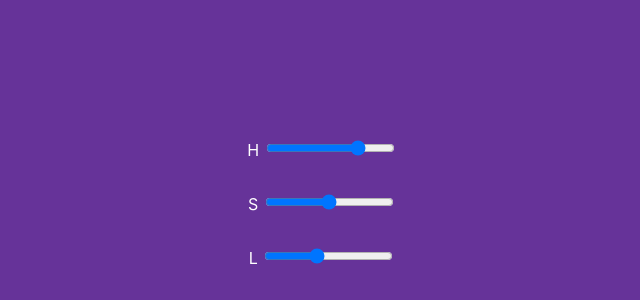
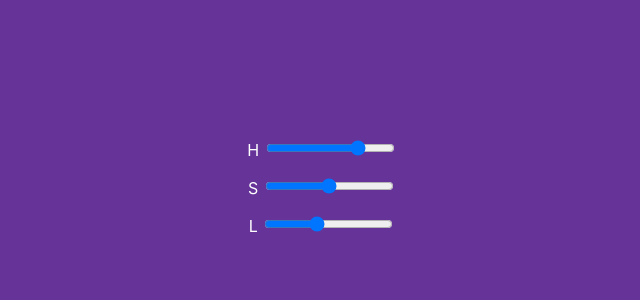
Before and after one commit to dsyed/purple, a plain HTML site: page index.html in a window 1280 px wide. Shown: the part 502-802 px from the top of the page, without its empty margins (318-958 px from the left). Drawn offline with Linux system fonts and the light colour scheme.

Commit message:
Decrease spacing between sliders

```diff
--- a/style.css
+++ b/style.css
@@ -11,5 +11,5 @@ body {
 }
 
 .slider {
-    margin: 0.5em auto 2em auto;
+    margin: 0.5em auto 1em auto;
 }
```
